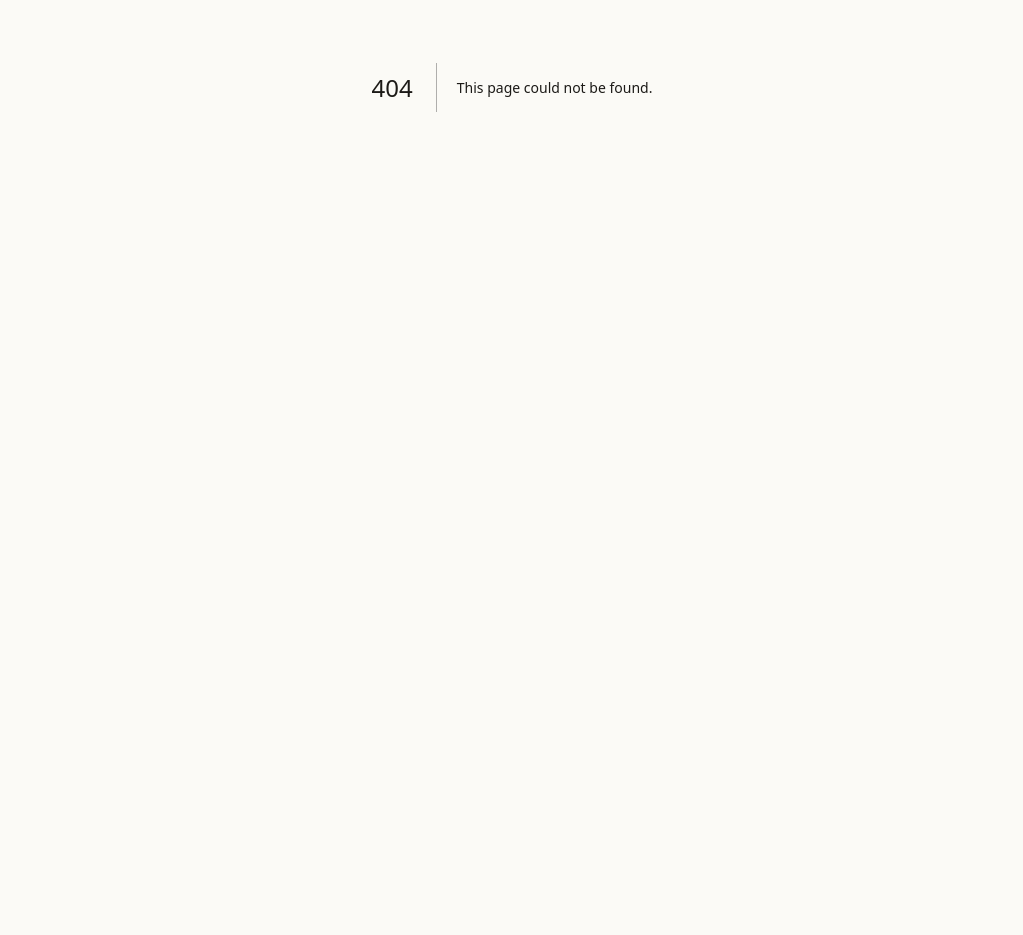
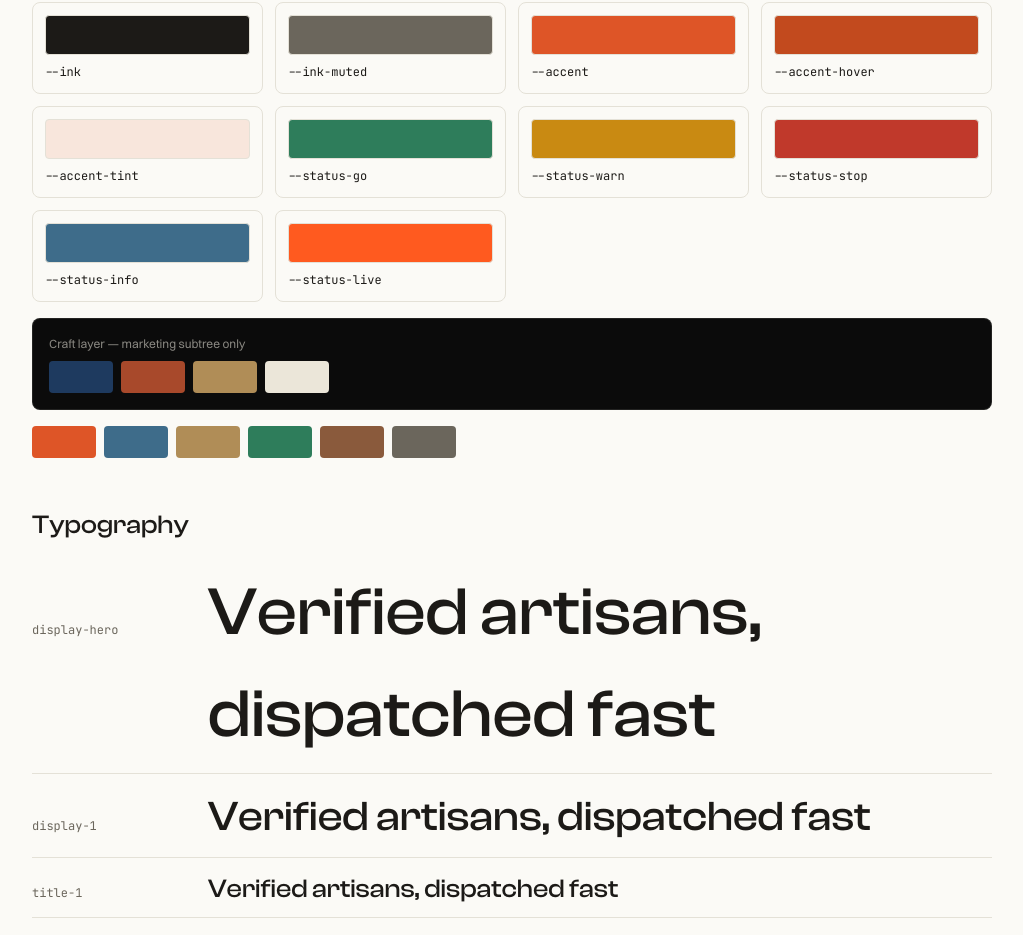
Before and after one commit to nimranaz148/ai-service-marketplace, a Next.js app in the folder admin-web/: page /foundations in a window 1280 px wide. Before the commit this address had no page. Shown: the part 313-1248 px from the top of the page, without its empty margins (128-1151 px from the left). Before the commit the page ends 800 px from the top, so only its background shows below. Built offline with nearby package versions, Linux system fonts and the light colour scheme.

Commit message:
feat(admin-web): /foundations reference page for tokens and primitives
Co-Authored-By: Claude Sonnet 5 <noreply@anthropic.com>
Claude-Session: https://claude.ai/code/session_01SovFAgp53V1JhiFmcoVHTo

```diff
--- /dev/null
+++ b/admin-web/app/foundations/page.tsx
@@ -0,0 +1,101 @@
+"use client";
+
+import { ColorSection } from "@/components/foundations/color-section";
+import { TypeSection } from "@/components/foundations/type-section";
+import { MotionDemo } from "@/components/foundations/motion-demo";
+import { PageHeader } from "@/components/primitives/page-header";
+import { StatRow } from "@/components/primitives/stat-row";
+import { StatTile } from "@/components/primitives/stat-tile";
+import { EmptyState } from "@/components/primitives/empty-state";
+import { DataTable } from "@/components/primitives/data-table";
+import { Timeline } from "@/components/primitives/timeline";
+import { AgentEventItem } from "@/components/primitives/agent-event-item";
+import { StatusBadge } from "@/components/primitives/status-badge";
+import { Button } from "@/components/ui/button";
+import { sessions } from "@/lib/fixtures";
+
+export default function FoundationsPage() {
+  const events = sessions[0].events;
+  return (
+    <div className="mx-auto max-w-5xl space-y-12 p-8">
+      <PageHeader title="Foundations" description="Every token, type style, and primitive. Internal reference — not linked from product nav." />
+
+      <ColorSection />
+      <TypeSection />
+
+      <section>
+        <h2 className="font-display text-2xl text-ink">Space &amp; radius</h2>
+        <div className="mt-4 flex flex-wrap items-end gap-3">
+          {["--space-3", "--space-5", "--space-7", "--space-9"].map((s) => (
+            <div key={s} className="bg-accent-tint" style={{ width: `var(${s})`, height: `var(${s})` }} title={s} />
+          ))}
+          {["--r-sm", "--r-md", "--r-lg", "--r-pill"].map((r) => (
+            <div key={r} className="h-12 w-12 border border-hairline bg-surface-sunken" style={{ borderRadius: `var(${r})` }} title={r} />
+          ))}
+        </div>
+      </section>
+
+      <section>
+        <h2 className="font-display text-2xl text-ink">Elevation</h2>
+        <div className="mt-4 flex gap-4">
+          <div className="rounded-md bg-surface-raised p-6 shadow-raised">shadow-raised</div>
+          <div className="rounded-md bg-surface-raised p-6 shadow-overlay">shadow-overlay</div>
+        </div>
+      </section>
+
+      <MotionDemo />
+
+      <section className="space-y-4">
+        <h2 className="font-display text-2xl text-ink">Primitives</h2>
+        <StatRow>
+          <StatTile label="Bookings today" value={12} delta={{ value: "+3", direction: "up" }} />
+          <StatTile label="Active providers" value={8} />
+          <StatTile label="GMV" value={0} state="no-data" />
+          <StatTile label="Median latency" value={0} state="loading" />
+        </StatRow>
+        <div className="flex flex-wrap gap-2">
+          {["confirmed", "en_route", "arrived", "completed", "cancelled", "online", "busy", "verified"].map((s) => (
+            <StatusBadge key={s} status={s} />
+          ))}
+        </div>
+        <DataTable
+          columns={[{ key: "name", header: "Provider" }, { key: "jobs", header: "Jobs", align: "right" }]}
+          rows={[{ id: "1", name: "Tariq Mehmood", jobs: 142 }, { id: "2", name: "Imran Baig", jobs: 185 }]}
+          getRowKey={(r) => r.id}
+          renderRow={(r) => [<span key="n">{r.name}</span>, <span key="j">{r.jobs}</span>]}
+        />
+        <EmptyState title="No bookings yet" description="New requests will appear here." action={<Button size="sm">Refresh</Button>} />
+      </section>
+
+      <section className="space-y-4">
+        <h2 className="font-display text-2xl text-ink">Agent activity</h2>
+        <Timeline
+          items={events.slice(0, 5).map((e, i) => ({
+            id: `${i}`,
+            title: e.summary,
+            meta: "durationMs" in e && e.durationMs ? `${e.durationMs} ms` : undefined,
+            state: i === 4 ? "active" : "done",
+          }))}
+        />
+        <div className="space-y-2">
+          {events.map((e, i) => (
+            <AgentEventItem
+              key={i}
+              event={e}
+              onAnswer={e.kind === "question_required" ? () => {} : undefined}
+              onApprove={e.kind === "approval_required" ? () => {} : undefined}
+              onReject={e.kind === "approval_required" ? () => {} : undefined}
+            />
+          ))}
+        </div>
+      </section>
+
+      <section>
+        <h2 className="font-display text-2xl text-ink">Shell</h2>
+        <p className="mt-2 text-sm text-ink-muted">
+          The rebuilt sidebar + topbar render around this page via the app shell. Use the dev persona switcher (bottom-left) to see role-scoped nav.
+        </p>
+      </section>
+    </div>
+  );
+}
--- /dev/null
+++ b/admin-web/components/foundations/color-section.tsx
@@ -0,0 +1,36 @@
+import { tokens } from "@/lib/design/tokens";
+
+const ROLES = [
+  "--surface", "--surface-sunken", "--surface-raised", "--hairline",
+  "--ink", "--ink-muted", "--accent", "--accent-hover", "--accent-tint",
+  "--status-go", "--status-warn", "--status-stop", "--status-info", "--status-live",
+];
+
+export function ColorSection() {
+  return (
+    <section>
+      <h2 className="font-display text-2xl text-ink">Colour</h2>
+      <div className="mt-4 grid grid-cols-2 gap-3 sm:grid-cols-4">
+        {ROLES.map((r) => (
+          <div key={r} className="rounded-md border border-hairline p-3">
+            <div className="h-10 w-full rounded-sm border border-hairline" style={{ background: `var(${r})` }} />
+            <p className="mt-2 font-mono text-xs text-ink">{r}</p>
+          </div>
+        ))}
+      </div>
+      <div className="theme-marketing mt-4 rounded-md border border-hairline bg-surface p-4">
+        <p className="text-xs text-ink-muted">Craft layer — marketing subtree only</p>
+        <div className="mt-2 flex gap-2">
+          {["--tile", "--terracotta", "--brass", "--plaster"].map((r) => (
+            <div key={r} className="h-8 w-16 rounded-sm" style={{ background: `var(${r})` }} title={r} />
+          ))}
+        </div>
+      </div>
+      <div className="mt-4 flex gap-2">
+        {tokens.viz.map((v, i) => (
+          <div key={i} className="h-8 w-16 rounded-sm" style={{ background: v }} title={`--viz-${i + 1}`} />
+        ))}
+      </div>
+    </section>
+  );
+}
--- /dev/null
+++ b/admin-web/components/foundations/motion-demo.tsx
@@ -0,0 +1,36 @@
+"use client";
+
+import { useEffect, useRef } from "react";
+import { getGsap, prefersReducedMotion } from "@/lib/motion/gsap";
+
+export function MotionDemo() {
+  const ref = useRef<HTMLHeadingElement>(null);
+
+  useEffect(() => {
+    if (!ref.current || prefersReducedMotion()) return;
+    const gsap = getGsap();
+    const tween = gsap.from(ref.current, {
+      yPercent: 20,
+      opacity: 0,
+      duration: 0.26,
+      ease: "power3.out",
+      scrollTrigger: { trigger: ref.current, start: "top 80%" },
+    });
+    return () => {
+      tween.scrollTrigger?.kill();
+      tween.kill();
+    };
+  }, []);
+
+  return (
+    <section>
+      <h2 className="font-display text-2xl text-ink">Motion</h2>
+      <p className="mt-2 text-sm text-ink-muted">
+        The only GSAP in Phase 0: a scroll-triggered text reveal (marketing pattern). Respects reduced-motion.
+      </p>
+      <div className="mt-6 overflow-hidden py-8">
+        <h3 ref={ref} className="font-display text-4xl text-ink">Cinematic, but only where it earns its place.</h3>
+      </div>
+    </section>
+  );
+}
--- /dev/null
+++ b/admin-web/components/foundations/type-section.tsx
@@ -0,0 +1,32 @@
+const RAMP: { name: string; cls: string }[] = [
+  { name: "display-hero", cls: "font-display text-6xl" },
+  { name: "display-1", cls: "font-display text-4xl" },
+  { name: "title-1", cls: "font-display text-2xl" },
+  { name: "title-2", cls: "font-display text-xl" },
+  { name: "body-lg (editorial)", cls: "font-editorial text-md" },
+  { name: "body", cls: "font-sans text-base" },
+  { name: "label", cls: "font-sans text-sm" },
+  { name: "caption", cls: "font-sans text-xs" },
+  { name: "mono", cls: "font-mono text-sm" },
+];
+
+export function TypeSection() {
+  return (
+    <section>
+      <h2 className="font-display text-2xl text-ink">Typography</h2>
+      <div className="mt-4 space-y-3">
+        {RAMP.map((r) => (
+          <div key={r.name} className="flex items-baseline gap-4 border-b border-hairline pb-2">
+            <span className="w-40 shrink-0 font-mono text-xs text-ink-muted">{r.name}</span>
+            <span className={`${r.cls} text-ink`}>Verified artisans, dispatched fast</span>
+          </div>
+        ))}
+      </div>
+      <div className="mt-4 grid gap-4 sm:grid-cols-2">
+        <p className="font-editorial text-md text-ink">Editorial serif (Zodiak) — marketing storytelling only. Rooted, human, unhurried.</p>
+        <p className="font-sans text-base text-ink">Application body (Switzer). Reads cleanly at small sizes in dense dashboards.</p>
+      </div>
+      <p className="mt-3 font-mono text-sm text-ink-muted">BK-4821 · 640 ms · find_providers</p>
+    </section>
+  );
+}
```
Also changed, not shown: 1 other file (tests, documents, lock files or other folders).
